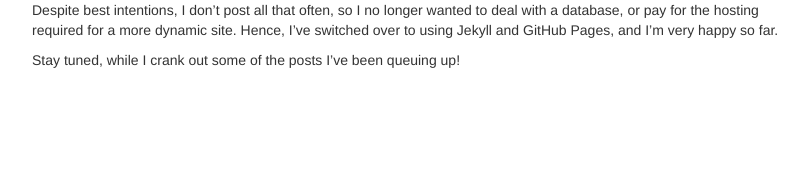
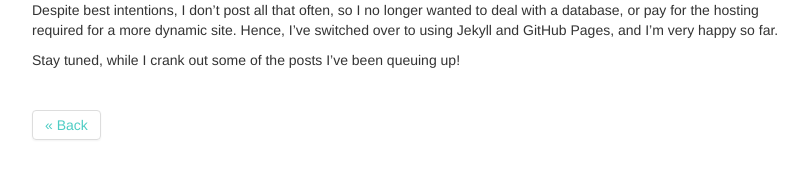
Before and after one commit to thody/thody.github.io, a Jekyll site: the page built from _posts/2013-07-11-I-have-a-new-website.markdown, in a window 1280 px wide. Shown: the part 249-428 px from the top of the page, without its empty margins (223-1031 px from the left). Built offline with Jekyll 4.4.1, drawn with Linux system fonts in a browser that asks for light colours.

Commit message:
Add back button on posts.

```diff
--- a/_layouts/post.html
+++ b/_layouts/post.html
@@ -11,6 +11,12 @@ layout: default
 			  <h3 class="visible-phone"><a href="{{ page.url }}">{{ page.title }}</a><br><small>{{ page.date | date: "%A, %B %d, %Y" }}</small></h3>
 			  {{ content }}
 			</article>
+
+			<div class="pagination">
+			  	<ul>
+			    	<li><a href="/">&laquo; Back</a></li>
+				</ul>
+			</div>
 		</div>
 	</div>
 </div>
--- a/css/main.css
+++ b/css/main.css
@@ -76,6 +76,12 @@ h3.visible-phone {
 	line-height: 100%;
 }
 
+@media (max-width: 480px) {
+	h1 {
+		font-size: 25px!important;
+	}
+}
+
 @media (max-width: 767px) {
 	header.post {
 		text-align: center;
```
